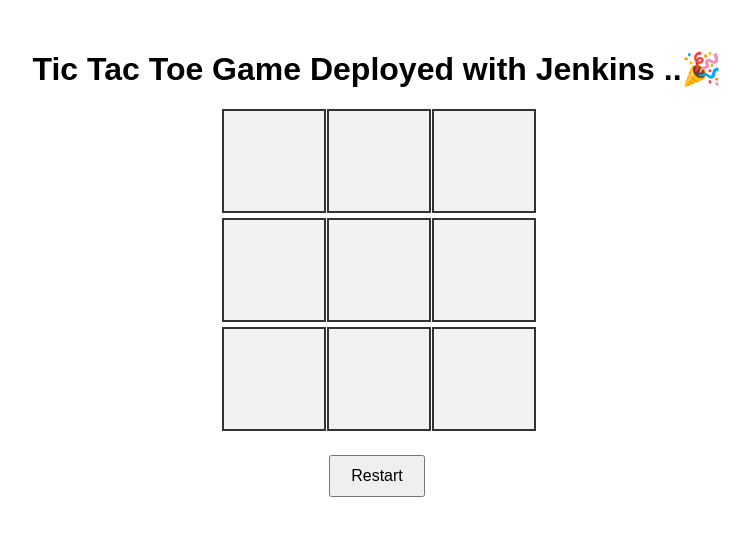
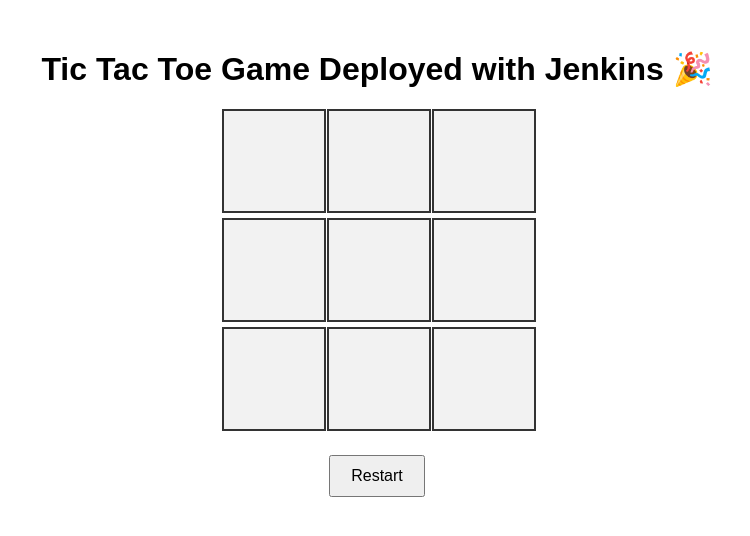
Before and after one commit to PavaniKumbam/xoxo-game, a plain HTML site: page index.html in a window 1280 px wide. Shown: the whole page, without its empty margins (263-1013 px from the left). Drawn offline with Linux system fonts and the light colour scheme.

Commit message:
changes done

```diff
--- a/index.html
+++ b/index.html
@@ -7,7 +7,7 @@
   <link rel="stylesheet" href="style.css" />
 </head>
 <body>
-  <h1>Tic Tac Toe Game Deployed with Jenkins ..🎉</h1>
+  <h1>Tic Tac Toe Game Deployed with Jenkins 🎉</h1>
 
   <div id="board" class="board">
     <div class="cell" data-cell></div>
```
